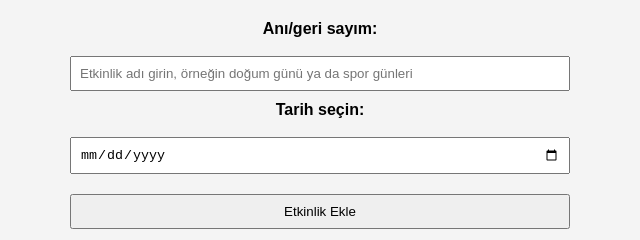
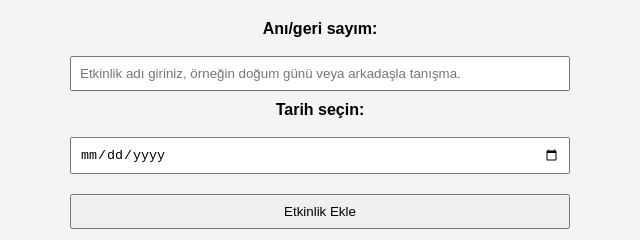
Before and after one commit to miraclecolaboy/feride, a plain HTML site: page index.html in a window 1280 px wide. Shown: the top 240 px of the page, 320-960 px from the left. Drawn offline with Linux system fonts and the light colour scheme.

Commit message:
Add files via upload

```diff
--- a/index.html
+++ b/index.html
@@ -10,7 +10,7 @@
 
     <div class="head">
         <label for="eventName">Anı/geri sayım:</label>
-        <input type="text" id="eventName" placeholder="Etkinlik adı girin, örneğin doğum günü ya da spor günleri">
+        <input type="text" id="eventName" placeholder="Etkinlik adı giriniz, örneğin doğum günü veya arkadaşla tanışma.">
 
         <label for="eventDate">Tarih seçin:</label>
         <input type="date" id="eventDate">
```
